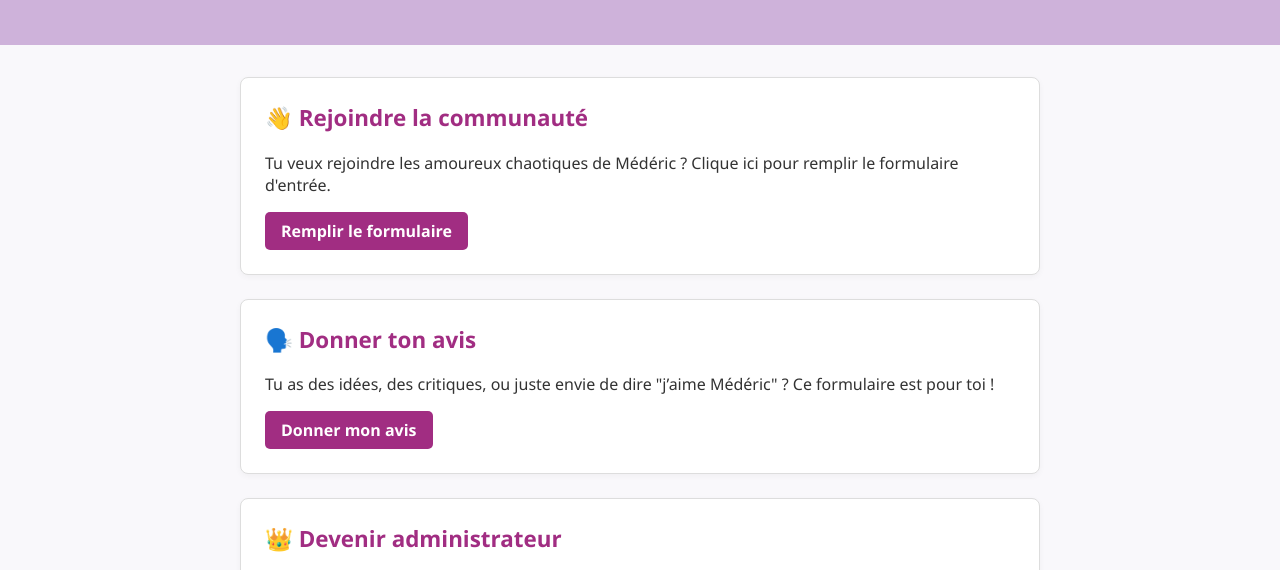
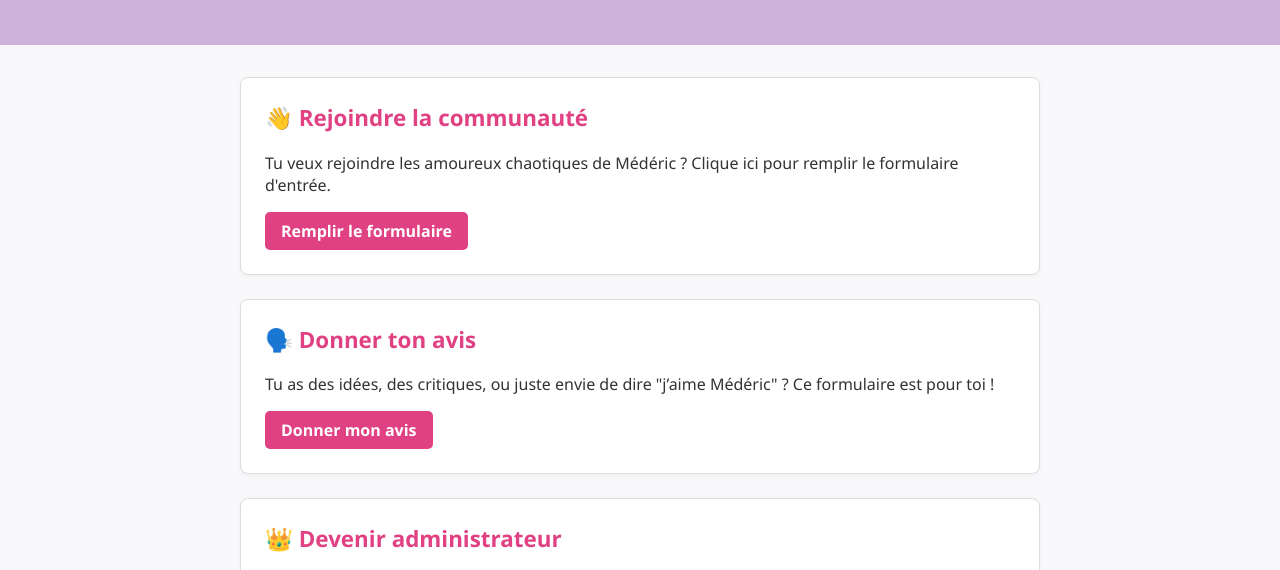
Before and after one commit to chepa612/chepa612.github.io, a plain HTML site: page index.html in a window 1280 px wide. Shown: the part 189-759 px from the top of the page. Drawn offline with Linux system fonts and the light colour scheme.

Commit message:
Update index.html

```diff
--- a/index.html
+++ b/index.html
@@ -53,7 +53,7 @@
     .card h2 {
       margin-top: 0;
       font-size: 1.4rem;
-      color: #a12d82;
+      color: #e04183;
     }
 
     .card p {
@@ -63,7 +63,7 @@
     .card a {
       display: inline-block;
       padding: 0.5rem 1rem;
-      background: #a12d82;
+      background: #e04183;
       color: white;
       text-decoration: none;
       border-radius: 5px;
```
